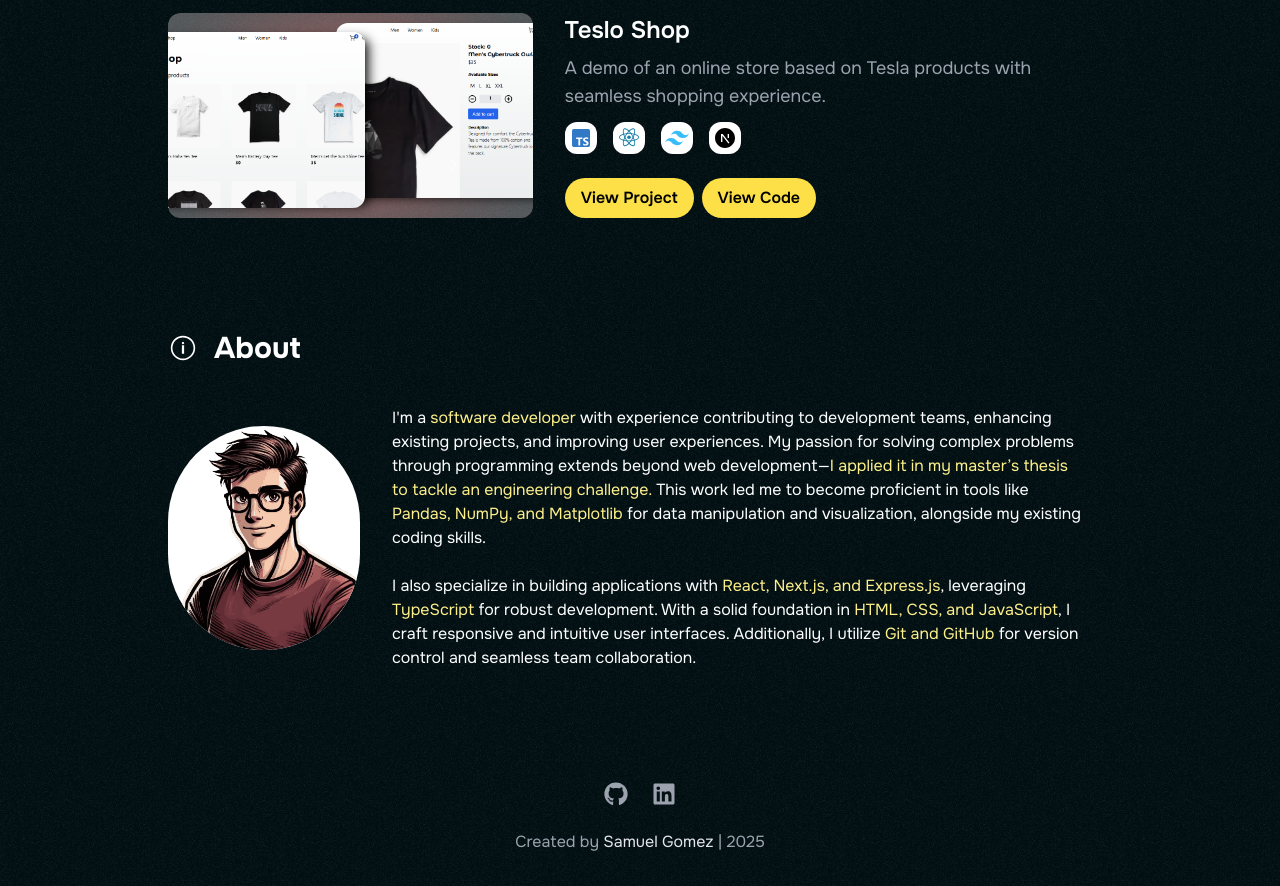
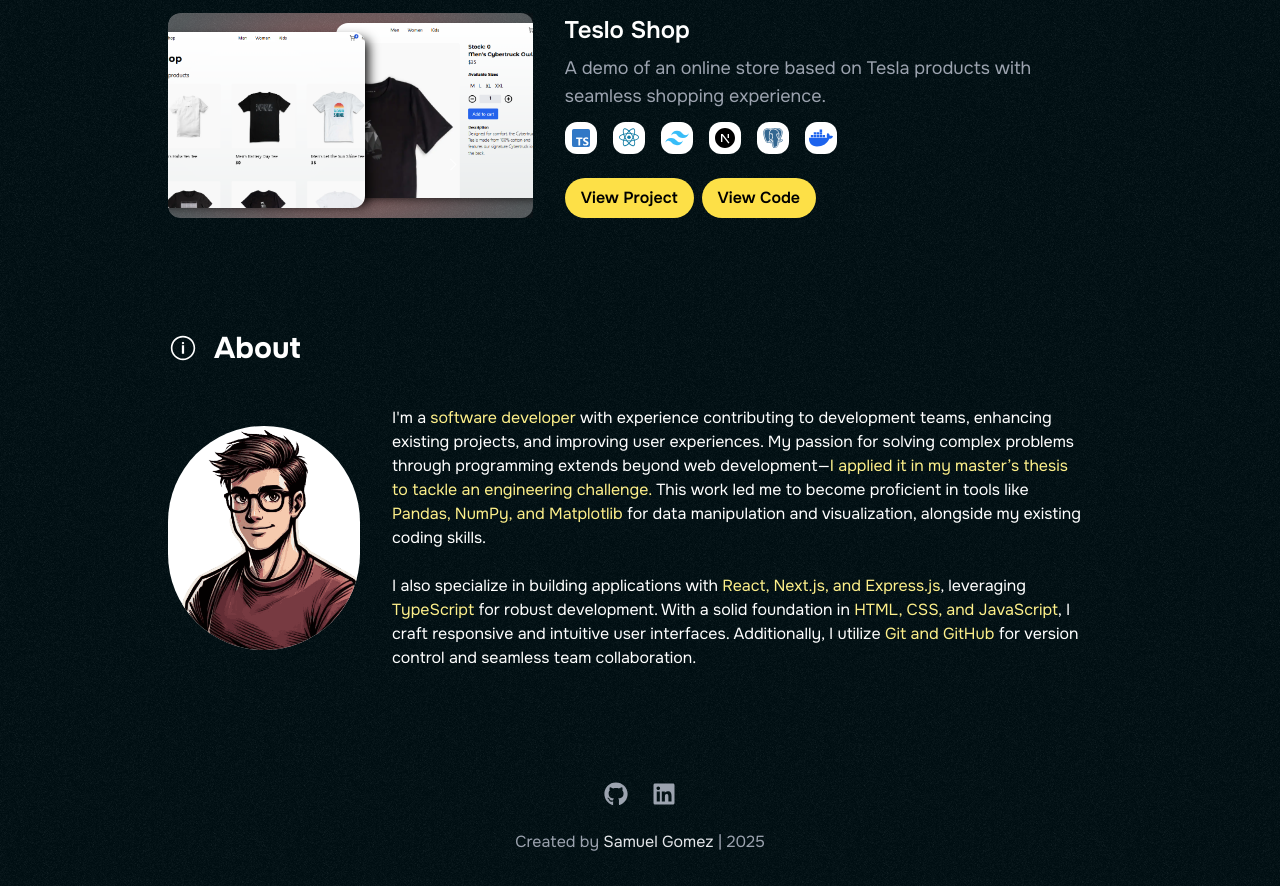
Before and after one commit to samuelgomez4/my-portfolio, a Next.js app: page / in a window 1280 px wide. Shown: the part 1400-2286 px from the top of the page. Built offline with nearby package versions, Linux system fonts and the light colour scheme.

Commit message:
Add PostgreSQL and Docker to technologies in projects constants

```diff
--- a/app/components/projects/constants.ts
+++ b/app/components/projects/constants.ts
@@ -1,4 +1,5 @@
-import { BiLogoReact, BiLogoTypescript } from 'react-icons/bi';
+import { BiLogoPostgresql, BiLogoReact, BiLogoTypescript } from 'react-icons/bi';
+import { FaDocker } from 'react-icons/fa';
 import { RiNextjsFill, RiTailwindCssFill } from 'react-icons/ri';
 
 const TECHNOLOGIES = {
@@ -6,6 +7,8 @@
   tailwind: { name: 'Tailwind CSS', icon: RiTailwindCssFill, color: '#38bdf8' },
   typescript: { name: 'TypeScript', icon: BiLogoTypescript, color: '#3178c6' },
   react: { name: 'React', icon: BiLogoReact, color: '#117ca4' },
+  docker: { name: 'Docker', icon: FaDocker, color: '#1d63ed' },
+  postgres: { name: 'PostgreSQL', icon: BiLogoPostgresql, color: '#336791' },
 };
 
 export const PROJECTS = [
@@ -37,6 +40,8 @@
       TECHNOLOGIES.react,
       TECHNOLOGIES.tailwind,
       TECHNOLOGIES.next,
+      TECHNOLOGIES.postgres,
+      TECHNOLOGIES.docker,
     ],
   },
 ];
```
